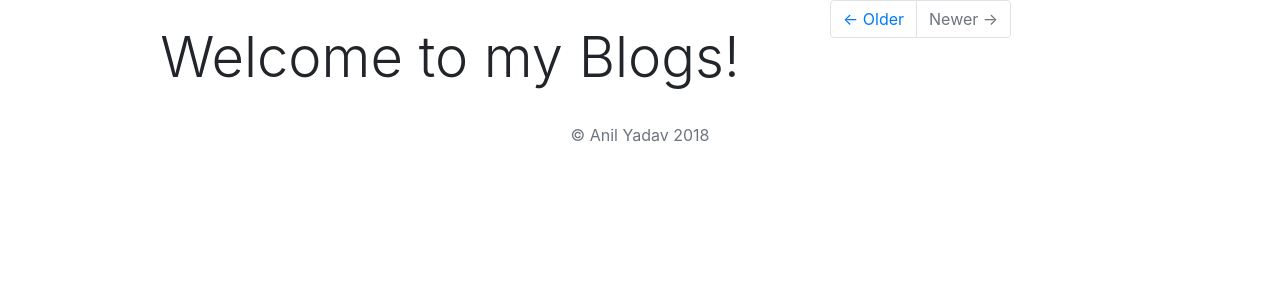
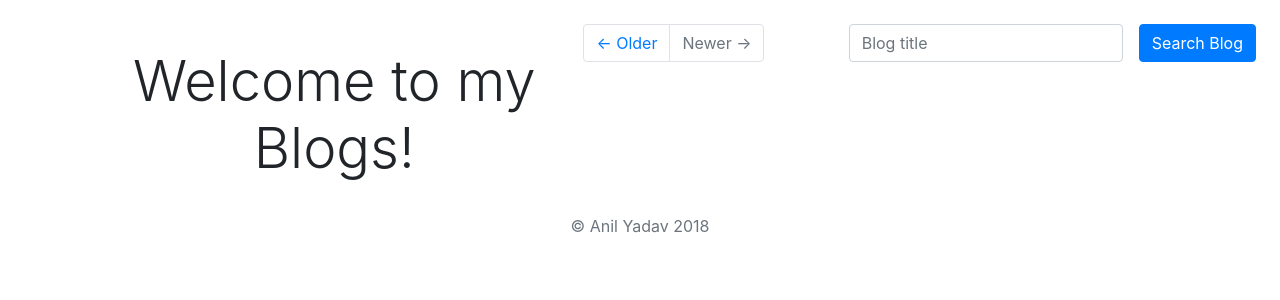
Before and after one commit to AYadav01/django_project-portfolio, a Django app: page /blog/ in a window 1280 px wide. Shown: the part 56-356 px from the top of the page. Run offline with Django 3.2, Linux system fonts and the light colour scheme; data that the repository does not hold is empty; some libraries are stand-ins or nearby versions.

Commit message:
search functionality added

```diff
--- a/portfolio-project/blog/templates/blog/allblogs.html
+++ b/portfolio-project/blog/templates/blog/allblogs.html
@@ -34,12 +34,26 @@
 </nav>
     </header>
 
+        <!-- Page Content -->
+    <!-- search bar -->
+{% if error %}
+<br>
+<h1 class="display-4"><p class="mb-0 text-center">{{ error }}</p></h1>
+<br>
+{% else %}
+    <br>
+    <div class="float-right">
+      <form class="form-inline" action="{% url 'search' %}">
+  <div class="form-group mx-sm-3 mb-2">
+    <input type="text" class="form-control" name="title" placeholder="Blog title">
+  </div>
+  <button type="submit" class="btn btn-primary mb-2 mr-4">Search Blog</button>
+</form>
+</div>
 
-
-        <!-- Page Content -->
+    <!-- main content -->
     <main role="main">
     <div class="container">
-
       <div class="row">
 
         <!-- Blog Entries Column -->
--- a/portfolio-project/blog/urls.py
+++ b/portfolio-project/blog/urls.py
@@ -4,4 +4,5 @@ from . import views
 urlpatterns = [
     path('', views.allblogs, name='allblogs'), #homepage for blogs page
     path('<int:blogId>/', views.detail, name='detail'),
+    path('search/', views.search, name='search'),
 ]
--- a/portfolio-project/blog/views.py
+++ b/portfolio-project/blog/views.py
@@ -9,3 +9,12 @@ def allblogs(request):
 def detail(request, blogId):
 	detailblog = get_object_or_404(Blog, pk=blogId)
 	return render(request, 'blog/detail.html', {'blog':detailblog})
+
+def search(request):
+	title_search = request.GET['title']
+	blogs = Blog.objects.filter(title__icontains=title_search)
+	if blogs:
+		return render(request, 'blog/allblogs.html', {'blogs':blogs})
+	else:
+		error = "'{0}' is not a valid blog title".format(title_search)
+		return render(request, 'blog/allblogs.html', {'error':error})
--- a/portfolio-project/jobs/templates/jobs/suggest_me.html
+++ b/portfolio-project/jobs/templates/jobs/suggest_me.html
@@ -34,9 +34,7 @@
   </div>
 </nav>
     </header>
-
     <main role="main">
-
       <!-- form will appear here -->
       <br>
       <br>
```
Also changed, not shown: other parts of portfolio-project/blog/templates/blog/allblogs.html (+3 -0 lines).
